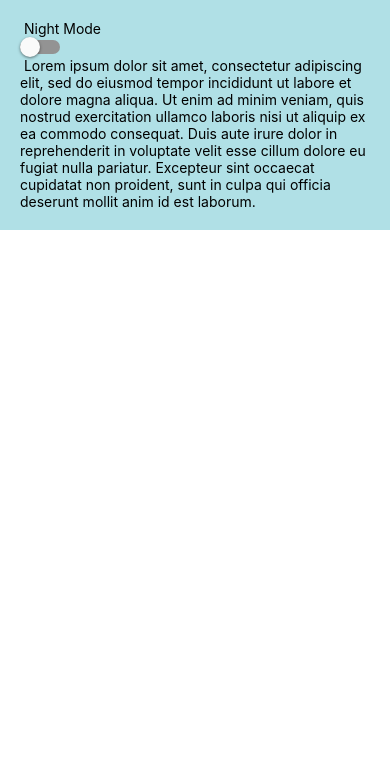
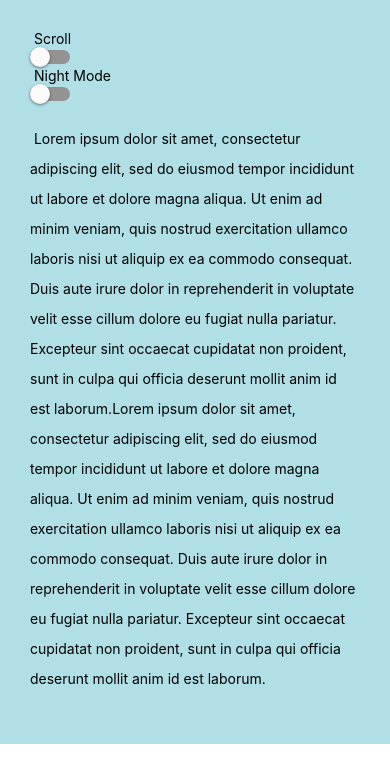
Before and after one commit to LeaderD/Exam1Team2, a React Native app: screen / in a window 390 px wide. Shown: the top 782 px of the page. Built offline with nearby package versions, Linux system fonts and the light colour scheme.

Commit message:
Pushing what I have
This is all I have

```diff
--- a/comps/Story.js
+++ b/comps/Story.js
@@ -16,11 +16,15 @@
     if(BGColor === false){
         colorTheme = (
             <View style={[styles.cont,{backgroundColor:'powderblue'}]}>
+                <View>
+                <Text> Scroll </Text>
+                <Switch/>
                 <Text> Night Mode </Text>
                 <Switch
                 value = {BGColor}
                 onValueChange={(itemValue) => setBGColor(itemValue)}/>
-                <Text style={[styles.text,{color:'#000'}], styles.textBox}> Lorem ipsum dolor sit amet, consectetur adipiscing elit, sed do eiusmod tempor incididunt ut labore et dolore magna aliqua. Ut enim ad minim veniam, quis nostrud exercitation ullamco laboris nisi ut aliquip ex ea commodo consequat. Duis aute irure dolor in reprehenderit in voluptate velit esse cillum dolore eu fugiat nulla pariatur. Excepteur sint occaecat cupidatat non proident, sunt in culpa qui officia deserunt mollit anim id est laborum.
+                </View>
+                <Text style={[styles.text,{color:'#000'}], styles.textbox}> Lorem ipsum dolor sit amet, consectetur adipiscing elit, sed do eiusmod tempor incididunt ut labore et dolore magna aliqua. Ut enim ad minim veniam, quis nostrud exercitation ullamco laboris nisi ut aliquip ex ea commodo consequat. Duis aute irure dolor in reprehenderit in voluptate velit esse cillum dolore eu fugiat nulla pariatur. Excepteur sint occaecat cupidatat non proident, sunt in culpa qui officia deserunt mollit anim id est laborum.Lorem ipsum dolor sit amet, consectetur adipiscing elit, sed do eiusmod tempor incididunt ut labore et dolore magna aliqua. Ut enim ad minim veniam, quis nostrud exercitation ullamco laboris nisi ut aliquip ex ea commodo consequat. Duis aute irure dolor in reprehenderit in voluptate velit esse cillum dolore eu fugiat nulla pariatur. Excepteur sint occaecat cupidatat non proident, sunt in culpa qui officia deserunt mollit anim id est laborum.
                 </Text>
             </View>
         )
@@ -29,13 +33,16 @@
     if(BGColor === true){
         colorTheme = (
             <View style={[styles.cont,{backgroundColor:'black'}]}>
+                <View>
+                <Text style={[styles.text,{color:'#FFF'}]}> Scroll </Text>
+                <Switch/>
                  <Text style={[styles.text,{color:'#FFF'}]}> Night Mode </Text>
                 <Switch
                 value = {BGColor}
                 onValueChange={(itemValue) => setBGColor(itemValue)}>
-
                 </Switch>
-                <Text style={[styles.text,{color:'#FFF'}]}> Lorem ipsum dolor sit amet, consectetur adipiscing elit, sed do eiusmod tempor incididunt ut labore et dolore magna aliqua. Ut enim ad minim veniam, quis nostrud exercitation ullamco laboris nisi ut aliquip ex ea commodo consequat. Duis aute irure dolor in reprehenderit in voluptate velit esse cillum dolore eu fugiat nulla pariatur. Excepteur sint occaecat cupidatat non proident, sunt in culpa qui officia deserunt mollit anim id est laborum.
+                </View>
+                <Text style={[styles.text,{color:'#FFF', lineHeight:30}]}> Lorem ipsum dolor sit amet, consectetur adipiscing elit, sed do eiusmod tempor incididunt ut labore et dolore magna aliqua. Ut enim ad minim veniam, quis nostrud exercitation ullamco laboris nisi ut aliquip ex ea commodo consequat. Duis aute irure dolor in reprehenderit in voluptate velit esse cillum dolore eu fugiat nulla pariatur. Excepteur sint occaecat cupidatat non proident, sunt in culpa qui officia deserunt mollit anim id est laborum.Lorem ipsum dolor sit amet, consectetur adipiscing elit, sed do eiusmod tempor incididunt ut labore et dolore magna aliqua. Ut enim ad minim veniam, quis nostrud exercitation ullamco laboris nisi ut aliquip ex ea commodo consequat. Duis aute irure dolor in reprehenderit in voluptate velit esse cillum dolore eu fugiat nulla pariatur. Excepteur sint occaecat cupidatat non proident, sunt in culpa qui officia deserunt mollit anim id est laborum.
 
         </Text>
             </View>
@@ -43,13 +50,7 @@
     }
 
     if(Scrollability === true){
-        scrollScreen = (
-            <Switch
-            value = {Scrollability}
-            onValueChange={(itemValue) => setScroll(itemValue)}
-
-            />
-        )
+            <ScrollView textboxStyle={styles.textbox}></ScrollView>
     }
 
     return(
--- a/styles/StoryStyles.js
+++ b/styles/StoryStyles.js
@@ -4,11 +4,12 @@
     cont:{
         height: "100%",
         fontSize: 14,
-        padding: 20,
+        padding: 30,
     },
 
     textbox:{
-        lineHeight: 25
+        lineHeight: 30,
+        paddingVertical: 20
     }
 })
 
```
